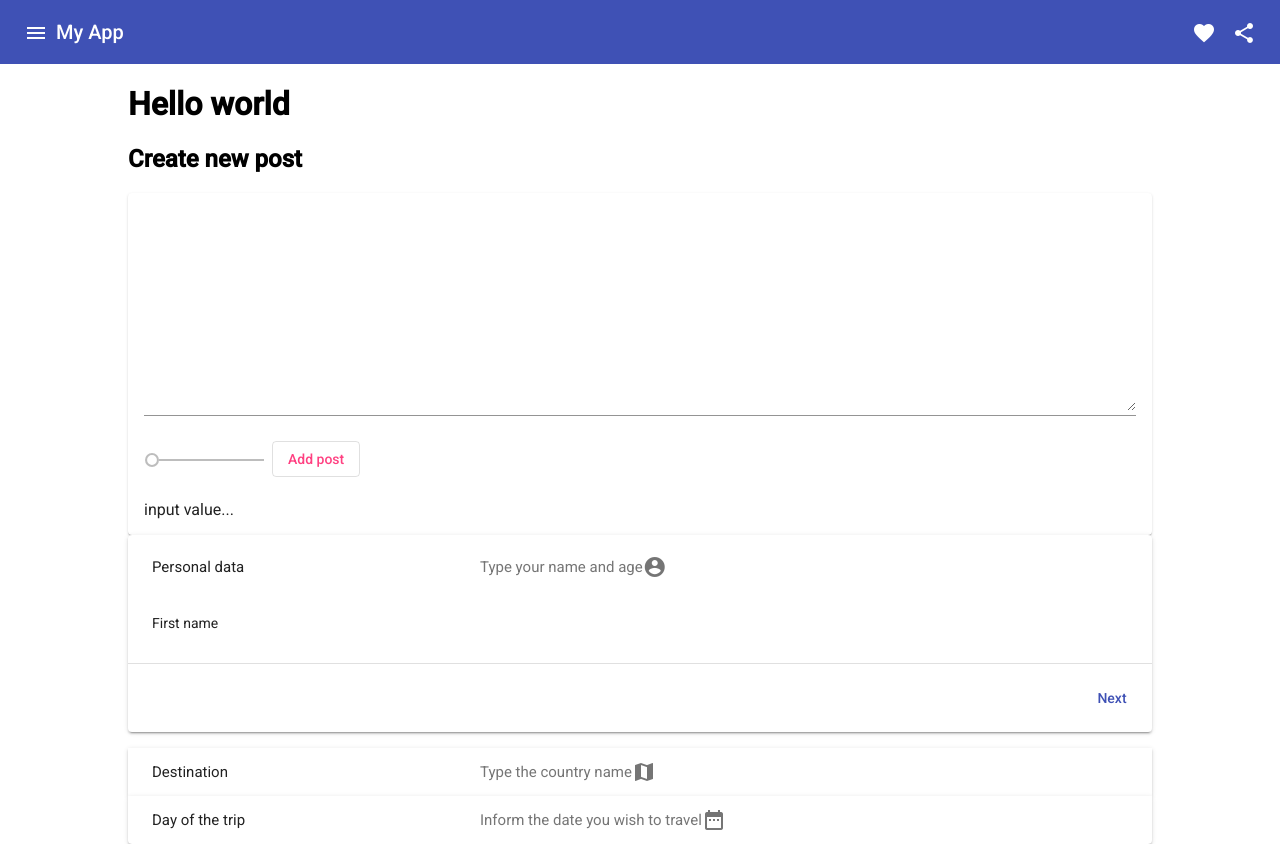
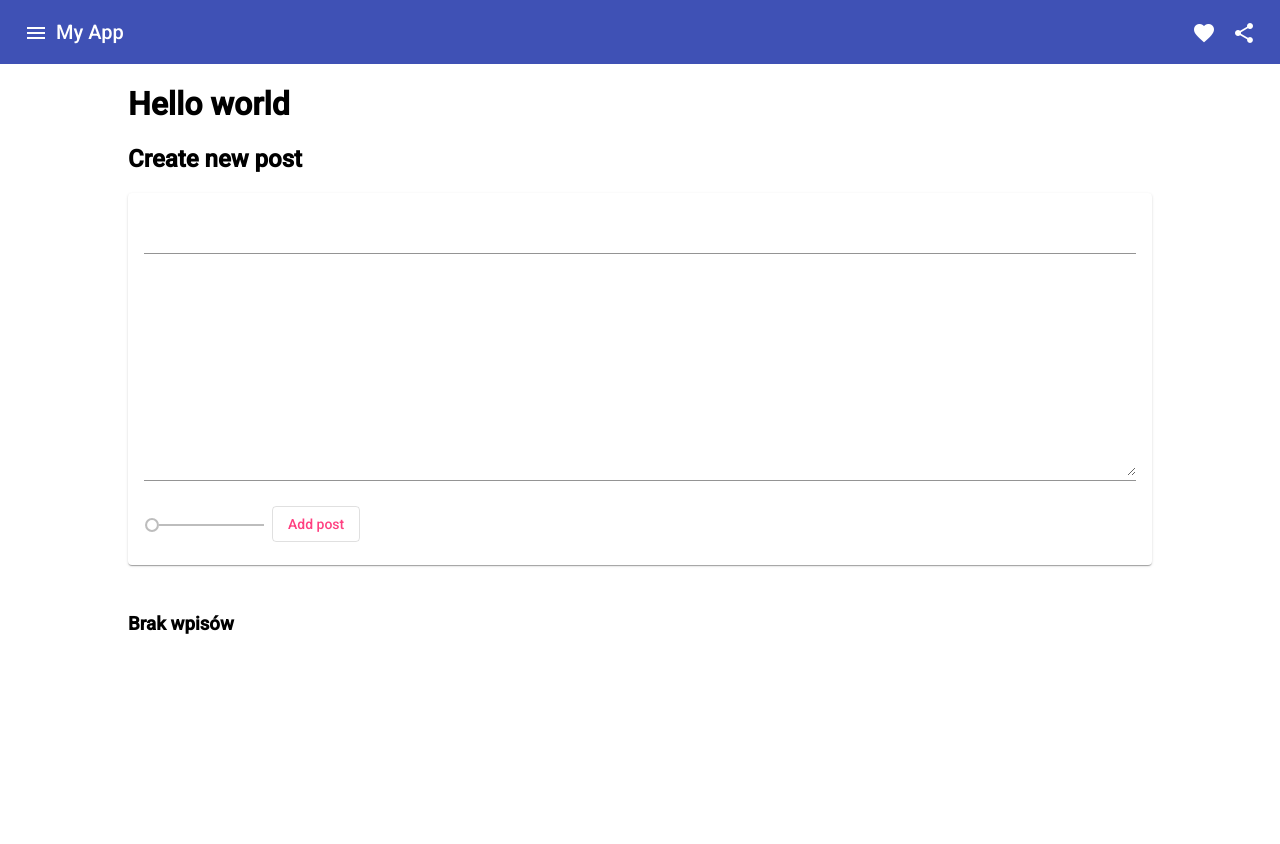
Before and after one commit to bentkowskiw/MEAN, an Angular app: page / in a window 1280 px wide. After the commit the page ends 800 px from the top, so only its background shows below. Built offline with nearby package versions, Linux system fonts and the light colour scheme.

Commit message:
two directional binding and event emmiter

```diff
--- a/src/app/app.component.html
+++ b/src/app/app.component.html
@@ -1,6 +1,6 @@
 <app-header></app-header>
 <main>
   <h1>Hello world </h1>
-<app-post-create></app-post-create>
-<app-expansion></app-expansion>
+  <app-post-create (postCreated) = "onPostCreated($event)"></app-post-create>
+<app-expansion [posts]="posts"></app-expansion>
 </main>
--- a/src/app/app.component.ts
+++ b/src/app/app.component.ts
@@ -6,5 +6,10 @@ import { Component } from '@angular/core';
   styleUrls: ['./app.component.css']
 })
 export class AppComponent {
+  posts = [];
   title = 'angular-app';
+
+  onPostCreated(post) {
+    this.posts.push(post);
+  }
 }
--- a/src/app/expansion/expansion.module.css
+++ b/src/app/expansion/expansion.component.css
@@ -10,5 +10,10 @@
 
 .example-headers-align .mat-form-field + .mat-form-field {
   margin-left: 8px;
-  margin-top: 30rem;
+
 }
+
+:host{
+  margin-top: 3rem;
+  display:block;
+}
--- a/src/app/expansion/expansion.component.html
+++ b/src/app/expansion/expansion.component.html
@@ -1,58 +1,24 @@
-<mat-accordion class="example-headers-align">
-  <mat-expansion-panel [expanded]="step === 0" (opened)="setStep(0)" hideToggle>
+<mat-accordion *ngIf="posts.length>0" class="example-headers-align">
+  <mat-expansion-panel *ngFor="let post of posts; index as i; first as isFirst; last as isLast" [expanded]="step === i" (opened)="setStep(i)" hideToggle>
     <mat-expansion-panel-header>
       <mat-panel-title>
-        Personal data
+        {{post.title}}
       </mat-panel-title>
       <mat-panel-description>
-        Type your name and age
-        <mat-icon>account_circle</mat-icon>
+        {{  post.creationDate}}
+
       </mat-panel-description>
     </mat-expansion-panel-header>
 
 
-      <p>First name</p>
-
+      <p>  {{post.description}}</p>
+      <mat-slider  min="1" max="100" step="10" value="{{post.certainty}}"></mat-slider>
     <mat-action-row>
-      <button mat-button color="primary" (click)="nextStep()">Next</button>
+      <button *ngIf="!isFirst" mat-button color="warn" (click)="prevStep()">Previous</button>
+      <button *ngIf="!isLast" mat-button color="primary" (click)="nextStep()">Next</button>
     </mat-action-row>
   </mat-expansion-panel>
 
-  <mat-expansion-panel [expanded]="step === 1" (opened)="setStep(1)" hideToggle>
-    <mat-expansion-panel-header>
-      <mat-panel-title>
-        Destination
-      </mat-panel-title>
-      <mat-panel-description>
-        Type the country name
-        <mat-icon>map</mat-icon>
-      </mat-panel-description>
-    </mat-expansion-panel-header>
-
-
-    <mat-action-row>
-      <button mat-button color="warn" (click)="prevStep()">Previous</button>
-      <button mat-button color="primary" (click)="nextStep()">Next</button>
-    </mat-action-row>
-  </mat-expansion-panel>
-
-  <mat-expansion-panel [expanded]="step === 2" (opened)="setStep(2)" hideToggle>
-    <mat-expansion-panel-header>
-      <mat-panel-title>
-        Day of the trip
-      </mat-panel-title>
-      <mat-panel-description>
-        Inform the date you wish to travel
-        <mat-icon>date_range</mat-icon>
-      </mat-panel-description>
-    </mat-expansion-panel-header>
-
-
-
-    <mat-action-row>
-      <button mat-button color="warn" (click)="prevStep()">Previous</button>
-      <button mat-button color="primary" (click)="nextStep()">End</button>
-    </mat-action-row>
-  </mat-expansion-panel>
 
 </mat-accordion>
+<h3 *ngIf="posts.length <=0">Brak wpisów</h3>
--- a/src/app/expansion/expansion.component.ts
+++ b/src/app/expansion/expansion.component.ts
@@ -1,13 +1,19 @@
-import { Component } from '@angular/core';
+import { Component, Input } from '@angular/core';
 
 @Component(
   {
     selector: 'app-expansion',
     templateUrl: './expansion.component.html',
+    styleUrls:['./expansion.component.css']
+
   }
 )
 export class ExpansionComponent {
-  step = 0;
+
+  @Input()
+  posts =[];
+
+  step = -1;
 
   setStep(index: number) {
     this.step = index;
--- a/src/app/posts/post-create/post-create.component.html
+++ b/src/app/posts/post-create/post-create.component.html
@@ -1,12 +1,14 @@
 <h2>Create new post</h2>
 <mat-card>
+  <mat-form-field>
+    <input matInput [(ngModel)]="title" type="text">
+  </mat-form-field>
 <mat-form-field>
-<textarea matInput rows="10" [(ngModel)]="textAreaValue"></textarea>
-
+<textarea matInput rows="10" [(ngModel)]="description"></textarea>
 </mat-form-field>
-<mat-slider min="1" max="100" step="1" value="1"></mat-slider>
+<mat-slider [(ngModel)]="certainty" min="1" max="100" step="10" value="1"></mat-slider>
 <button color="accent" mat-stroked-button (click)="onAddPost()">Add post</button>
 
 
-<p>{{ postValue }}</p>
+
 </mat-card>
--- a/src/app/posts/post-create/post-create.component.ts
+++ b/src/app/posts/post-create/post-create.component.ts
@@ -1,4 +1,4 @@
-import { Component } from '@angular/core';
+import { Component, EventEmitter, Output } from '@angular/core';
 
 @Component({
   selector: 'app-post-create',
@@ -6,9 +6,19 @@ import { Component } from '@angular/core';
   styleUrls: ['./post-create.component.css'],
 })
 export class PostCreateComponent {
-  textAreaValue:string = '';
-  postValue:string = 'input value...';
+  title:string = '';
+  description:string = '';
+  certainty:number = 0;
+  @Output()
+  postCreated = new EventEmitter();
+
   onAddPost() {
-    this.postValue = this.textAreaValue;
+    const post = {
+      title:this.title,
+      description:this.description,
+      dateCreated:Date.now(),
+      certainty:this.certainty,
+    };
+    this.postCreated.emit(post);
   }
 }
```
